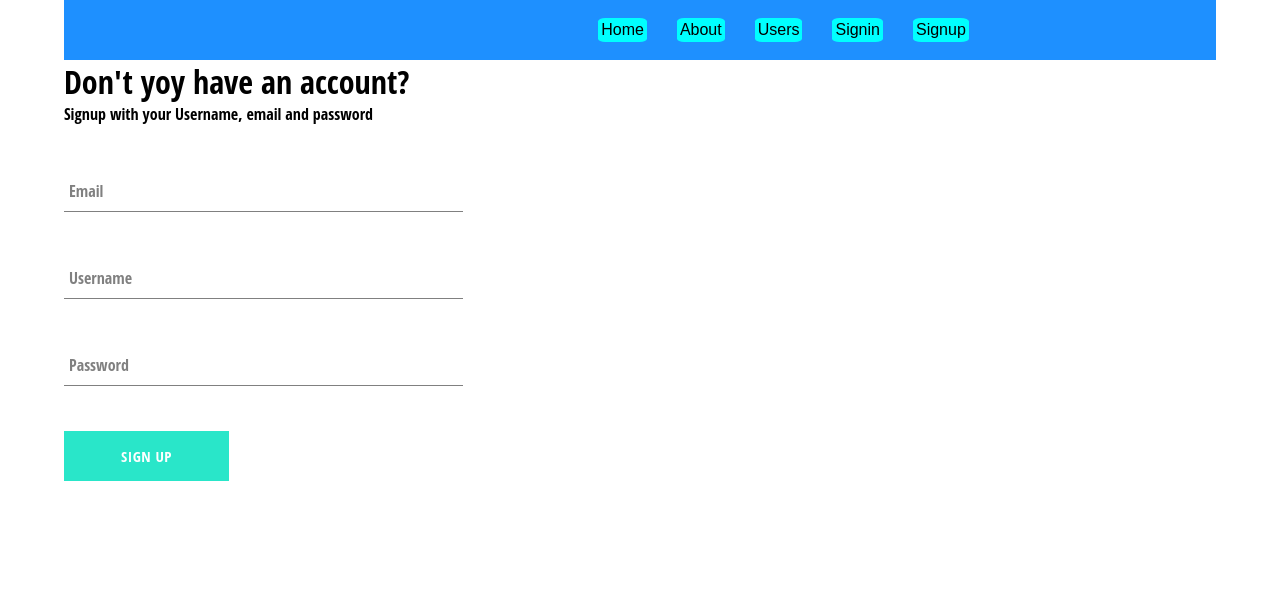
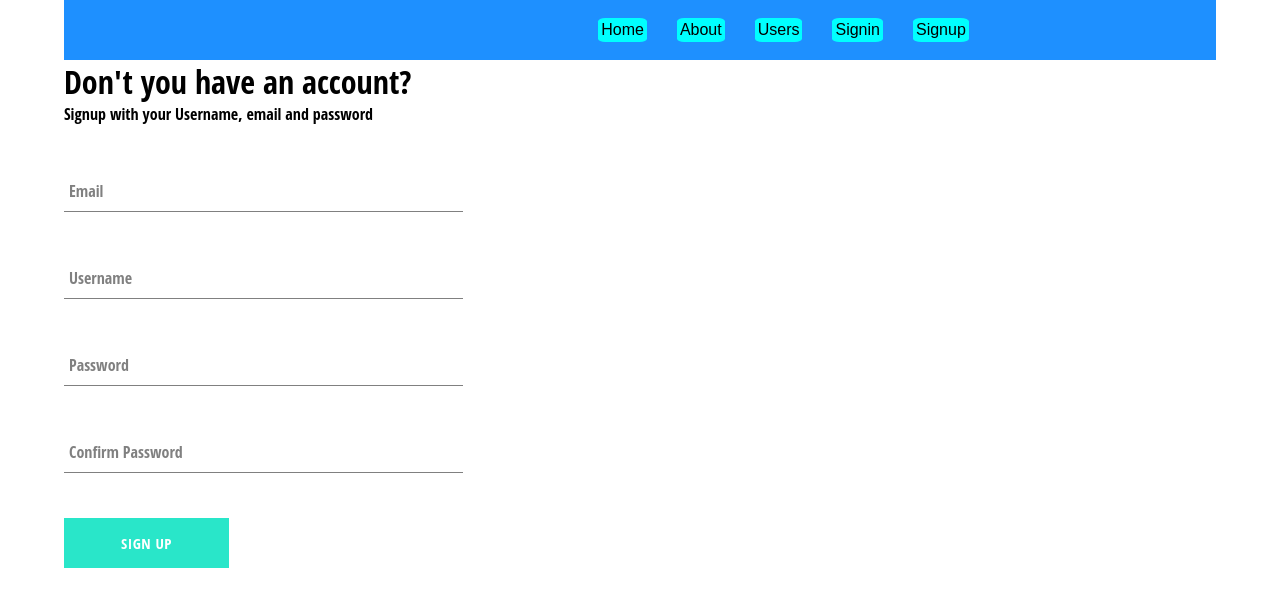
Before and after one commit to tesfanur/ltmath-client, a React (Create React App) app: page /signup in a window 1280 px wide. Shown: the top 606 px of the page. Built offline with nearby package versions, Linux system fonts and the light colour scheme.

Commit message:
added signup and and signin queries and mutation and integrated with the apollo server backend

```diff
--- a/package.json
+++ b/package.json
@@ -3,6 +3,7 @@
   "version": "0.1.0",
   "private": true,
   "dependencies": {
+    "@apollo/react-hooks": "^3.1.3",
     "@reach/router": "^1.3.3",
     "@testing-library/jest-dom": "^4.2.4",
     "@testing-library/react": "^9.5.0",
--- a/src/components/pages/Signin.js
+++ b/src/components/pages/Signin.js
@@ -1,15 +1,21 @@
 import React, { useState } from "react";
+import { useMutation } from "@apollo/react-hooks";
+import SIGNIN_USER from "../../operations/query";
 import FromInput from "./frominput";
 import CustomButon from "./customButton.jsx";
 import "./sign-in.styles.scss";
 import "./custom-button.styles.scss";
-
+console.log({ SIGNIN_USER });
+const initialSate = { username: "", password: "" };
 const Signin = () => {
-  const initialSate = { email: "", password: "" };
   const [userInput, setUserInput] = useState(initialSate);
-  const handleSubmit = event => {
+  const handleSubmit = (event, signin) => {
     event.preventDefault();
-    setUserInput(initialSate);
+    // setUserInput(initialSate);
+    signin().then(({ data }) => {
+      console.log({ data });
+      localStorage.setItem("token", data.signin.token);
+    });
     console.log({ ...userInput });
   };
   //destructure event object into target and then target into name and value
@@ -20,19 +26,31 @@ const Signin = () => {
     });
   };
 
-  let { email, password } = userInput;
-  console.log({ email, password });
+  let { username, password } = userInput;
+
+  // the signup mutation hook
+  const [signin, { loading, error }] = useMutation(SIGNIN_USER, {
+    variables: {
+      signinInput: { username, password }
+    }
+  });
+  if (loading) return <div>loading...!</div>;
+  if (error) return <div>Something went wrong!</div>;
+  console.log({ username, password, loading, errorType: typeof error });
   return (
     <div className="sign-in">
       <h1>I have already have an account</h1>
       <span>Signin with your email and password</span>
-      <form className="signin-form" onSubmit={handleSubmit}>
+      <form
+        className="signin-form"
+        onSubmit={event => handleSubmit(event, signin)}
+      >
         <FromInput
-          type="email"
-          name="email"
-          value={email}
+          type="username"
+          name="username"
+          value={username}
           onChange={handleChange}
-          label="Email"
+          label="Username"
           required
         />
         <FromInput
@@ -47,6 +65,7 @@ const Signin = () => {
         <CustomButon className="custom-button" type="submit" name="submit">
           Sign in
         </CustomButon>
+        {error && <h1>{JSON.stringify(error)}</h1>}
       </form>
     </div>
   );
--- a/src/components/pages/Signup.js
+++ b/src/components/pages/Signup.js
@@ -1,32 +1,58 @@
 import React, { useState } from "react";
+import { useMutation } from "@apollo/react-hooks";
+import SIGNUP_USER from "../../operations/mutation";
 import FromInput from "./frominput";
 import CustomButon from "./customButton.jsx";
 import "./sign-in.styles.scss";
 import "./custom-button.styles.scss";
+const initialSate = {
+  username: "",
+  email: "",
+  password: "",
+  confirmPassword: ""
+};
+function Signup() {
+  const [userInput, setUserInput] = useState(initialSate);
 
-const Signup = () => {
-  const initialSate = { username: "", email: "", password: "" };
-  const [userInput, setUserInput] = useState(initialSate);
-  const handleSubmit = event => {
-    event.preventDefault();
-    setUserInput(initialSate);
-    console.log({ ...userInput });
-  };
   //destructure event object into target and then target into name and value
-  const handleChange = ({ target: { name, value } }) => {
+  const handleChange = ({ target: { name, value } }, signup) => {
     setUserInput({
       ...userInput,
       [name]: value
     });
   };
 
-  let { username, email, password } = userInput;
-  console.log({ username, email, password });
+  let { username, email, password, confirmPassword } = userInput;
+  const signupInput = { username, email, password };
+  console.log({ username, email, password, signupInput });
+  // the signup mutation hook
+  const [signup, { loading, error }] = useMutation(SIGNUP_USER, {
+    variables: { signupInput: { username, email, password } }
+  });
+  console.dir({ signup });
+  console.log({ typeofsignup: typeof signup, loading, error });
+
+  const handleSubmit = (event, signup) => {
+    event.preventDefault();
+    //{ variables: { signupInput: { username, email, password } } }
+    signup().then(({ data }) => {
+      console.log({ data });
+      localStorage.setItem("authorization", data.signup.token);
+    });
+    console.log({ signupFromHandlesubmit: signup });
+    // setUserInput(initialSate);
+    console.log({ ...userInput });
+  };
+  // if loading, return a loading indicator
+  if (loading) return <p>loading...</p>;
   return (
     <div className="sign-in">
-      <h1>Don't yoy have an account?</h1>
+      <h1>Don't you have an account?</h1>
       <span>Signup with your Username, email and password</span>
-      <form className="signup-form" onSubmit={handleSubmit}>
+      <form
+        className="signup-form"
+        onSubmit={event => handleSubmit(event, signup)}
+      >
         <FromInput
           type="email"
           name="email"
@@ -51,6 +77,14 @@ const Signup = () => {
           onChange={handleChange}
           required
         />
+        <FromInput
+          type="password"
+          name="confirmPassword"
+          value={confirmPassword}
+          label="Confirm Password"
+          onChange={handleChange}
+          required
+        />
 
         <CustomButon className="custom-button" type="submit" name="submit">
           Sign up
@@ -58,6 +92,6 @@ const Signup = () => {
       </form>
     </div>
   );
-};
+}
 
 export default Signup;
--- a/src/index.js
+++ b/src/index.js
@@ -2,13 +2,43 @@ import React from "react";
 import { render } from "react-dom";
 import ApolloClient from "apollo-boost";
 import { ApolloProvider } from "react-apollo";
+import { InMemoryCache } from "apollo-cache-inmemory";
 import App from "./App";
 
+// Instantiate required constructor fields
+const cache = new InMemoryCache();
 // Pass your GraphQL endpoint to uri
 const client = new ApolloClient({
-  uri: "http://localhost:5000/graphql"
+  uri: "http://localhost:5000/graphql",
+  fetchOptions: {
+    credentials: "include"
+  },
+  request: operation => {
+    const token = localStorage.getItem("token");
+    console.log({ token });
+    operation.setContext({
+      headers: {
+        authorization: token
+      }
+    });
+  },
+  onError: ({ networkError }) => {
+    if (networkError) {
+      console.log(`Network error occured, ${networkError}`);
+      if (networkError.statusCode === 401) {
+        //remove token
+        localStorage.removeItem("token");
+      }
+      if (networkError.statusCode === 400) {
+        console.log({ message: `Response was not successfull!` });
+      }
+    }
+  },
+  cache
 });
+
 //HOC
+
 const ApolloApp = AppComponent => (
   <ApolloProvider client={client}>
     <AppComponent />
--- /dev/null
+++ b/src/operations/mutation.js
@@ -0,0 +1,10 @@
+import { gql } from "apollo-boost";
+
+const SIGNUP_USER = gql`
+  mutation($signupInput: userRegistrationInput) {
+    signup(input: $signupInput) {
+      token
+    }
+  }
+`;
+export default SIGNUP_USER;
--- /dev/null
+++ b/src/operations/query.js
@@ -0,0 +1,10 @@
+import { gql } from "apollo-boost";
+
+const SIGNIN_USER = gql`
+  mutation($signinInput: userSigninInput) {
+    signin(input: $signinInput) {
+      token
+    }
+  }
+`;
+export default SIGNIN_USER;
```
Also changed, not shown: src/components/pages/signout.js (added, +10 -0 lines).
